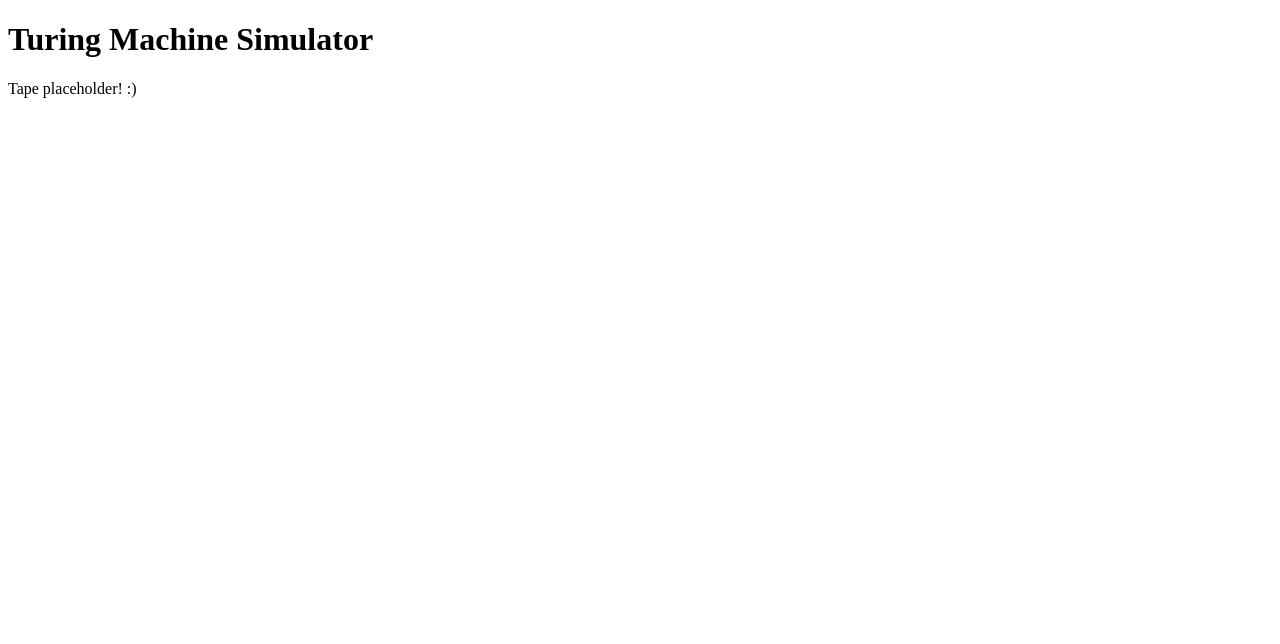
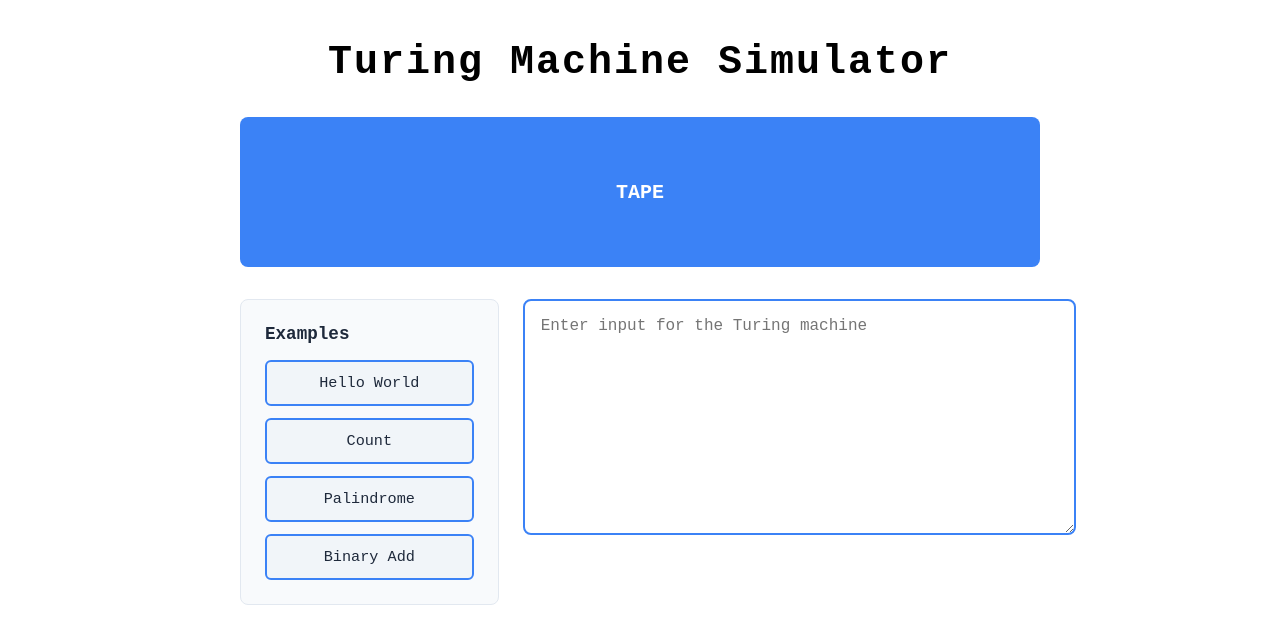
Before and after one commit to hahmatovic1/turing-machine-ui, an Angular app: page / in a window 1280 px wide. Shown: the top 644 px of the page. Built offline with nearby package versions, Linux system fonts and the light colour scheme.

Commit message:
Change main page style

```diff
--- a/src/app/app.component.html
+++ b/src/app/app.component.html
@@ -1,5 +1,21 @@
 <main class="page">
-  <h1>Turing Machine Simulator</h1>
+  <h1 class="title">Turing Machine Simulator</h1>
 
-  <app-tape></app-tape>
+  <div class="tape-container">
+    <app-tape></app-tape>
+  </div>
+
+  <div class="bottom-section">
+    <div class="examples-column">
+      <app-examples (exampleSelected)="onExampleSelected($event)"></app-examples>
+    </div>
+    <div class="input-column">
+      <textarea
+        class="input-area"
+        placeholder="Enter input for the Turing machine"
+        [value]="inputValue()"
+        (input)="inputValue.set($any($event.target).value)"
+      ></textarea>
+    </div>
+  </div>
 </main>
--- a/src/app/app.component.scss
+++ b/src/app/app.component.scss
@@ -0,0 +1,64 @@
+.page {
+  display: flex;
+  flex-direction: column;
+  align-items: center;
+  gap: 2rem;
+  padding: 2rem;
+}
+
+.title {
+  font-family: 'Courier New', monospace;
+  font-size: 2.5rem;
+  font-weight: bold;
+  margin: 0;
+  letter-spacing: 0.05em;
+}
+
+.tape-container {
+  width: 100%;
+  max-width: 800px;
+  height: 150px;
+  background-color: #3b82f6;
+  border-radius: 8px;
+  display: flex;
+  align-items: center;
+  justify-content: center;
+}
+
+.bottom-section {
+  width: 100%;
+  max-width: 800px;
+  display: grid;
+  grid-template-columns: 1fr 2fr;
+  gap: 1.5rem;
+  align-items: stretch;
+}
+
+.examples-column {
+  background-color: #f8fafc;
+  padding: 1.5rem;
+  border-radius: 8px;
+  border: 1px solid #e2e8f0;
+}
+
+.input-column {
+  display: flex;
+  flex-direction: column;
+}
+
+.input-area {
+  width: 100%;
+  height: 200px;
+  padding: 1rem;
+  font-family: 'Courier New', monospace;
+  border: 2px solid #3b82f6;
+  border-radius: 8px;
+  font-size: 1rem;
+  resize: vertical;
+
+  &:focus {
+    outline: none;
+    border-color: #1e40af;
+    box-shadow: 0 0 0 3px rgba(59, 130, 246, 0.1);
+  }
+}
--- a/src/app/app.component.ts
+++ b/src/app/app.component.ts
@@ -1,14 +1,20 @@
-import { Component } from '@angular/core';
+import { Component, signal } from '@angular/core';
 import { RouterOutlet } from '@angular/router';
-import { TapeComponent } from "./shared/components/tape/tape.component";
+import { TapeComponent } from './shared/components/tape/tape.component';
+import { ExamplesComponent } from './shared/components/examples/examples.component';
 
 @Component({
   selector: 'app-root',
   standalone: true,
-  imports: [RouterOutlet, TapeComponent],
+  imports: [RouterOutlet, TapeComponent, ExamplesComponent],
   templateUrl: './app.component.html',
   styleUrl: './app.component.scss'
 })
 export class AppComponent {
   title = 'turing-machine-ui';
+  inputValue = signal<string>('');
+
+  onExampleSelected(exampleInput: string): void {
+    this.inputValue.set(exampleInput);
+  }
 }
--- /dev/null
+++ b/src/app/shared/components/examples/examples.component.html
@@ -0,0 +1,12 @@
+<div class="examples-container">
+  <h3>Examples</h3>
+  <div class="examples-list">
+    <button
+      *ngFor="let example of examples"
+      class="example-btn"
+      (click)="selectExample(example)"
+    >
+      {{ example.name }}
+    </button>
+  </div>
+</div>
--- /dev/null
+++ b/src/app/shared/components/examples/examples.component.scss
@@ -0,0 +1,41 @@
+.examples-container {
+  display: flex;
+  flex-direction: column;
+  gap: 1rem;
+  height: 100%;
+}
+
+h3 {
+  margin: 0;
+  font-family: 'Courier New', monospace;
+  font-size: 1.1rem;
+  color: #1e293b;
+}
+
+.examples-list {
+  display: flex;
+  flex-direction: column;
+  gap: 0.75rem;
+}
+
+.example-btn {
+  padding: 0.75rem 1rem;
+  background-color: #f1f5f9;
+  border: 2px solid #3b82f6;
+  border-radius: 6px;
+  font-family: 'Courier New', monospace;
+  font-size: 0.95rem;
+  cursor: pointer;
+  transition: all 0.2s ease;
+  color: #1e293b;
+
+  &:hover {
+    background-color: #e0f2fe;
+    border-color: #1e40af;
+  }
+
+  &:active {
+    background-color: #3b82f6;
+    color: white;
+  }
+}
--- /dev/null
+++ b/src/app/shared/components/examples/examples.component.ts
@@ -0,0 +1,29 @@
+import { Component, output } from '@angular/core';
+import { CommonModule } from '@angular/common';
+
+export interface Example {
+  name: string;
+  input: string;
+}
+
+@Component({
+  selector: 'app-examples',
+  standalone: true,
+  imports: [CommonModule],
+  templateUrl: './examples.component.html',
+  styleUrl: './examples.component.scss'
+})
+export class ExamplesComponent {
+  exampleSelected = output<string>();
+
+  examples: Example[] = [
+    { name: 'Hello World', input: '01010101' },
+    { name: 'Count', input: '1111' },
+    { name: 'Palindrome', input: 'abba' },
+    { name: 'Binary Add', input: '101+11' }
+  ];
+
+  selectExample(example: Example) {
+    this.exampleSelected.emit(example.input);
+  }
+}
--- a/src/app/shared/components/tape/tape.component.html
+++ b/src/app/shared/components/tape/tape.component.html
@@ -1 +1 @@
-<p>Tape placeholder! :)</p>
+<div class="tape">TAPE</div>
--- a/src/app/shared/components/tape/tape.component.scss
+++ b/src/app/shared/components/tape/tape.component.scss
@@ -0,0 +1,7 @@
+.tape {
+  font-family: 'Courier New', monospace;
+  font-size: 1.25rem;
+  font-weight: bold;
+  color: white;
+  text-align: center;
+}
```
Also changed, not shown: 1 other file (tests, documents, lock files or other folders).
